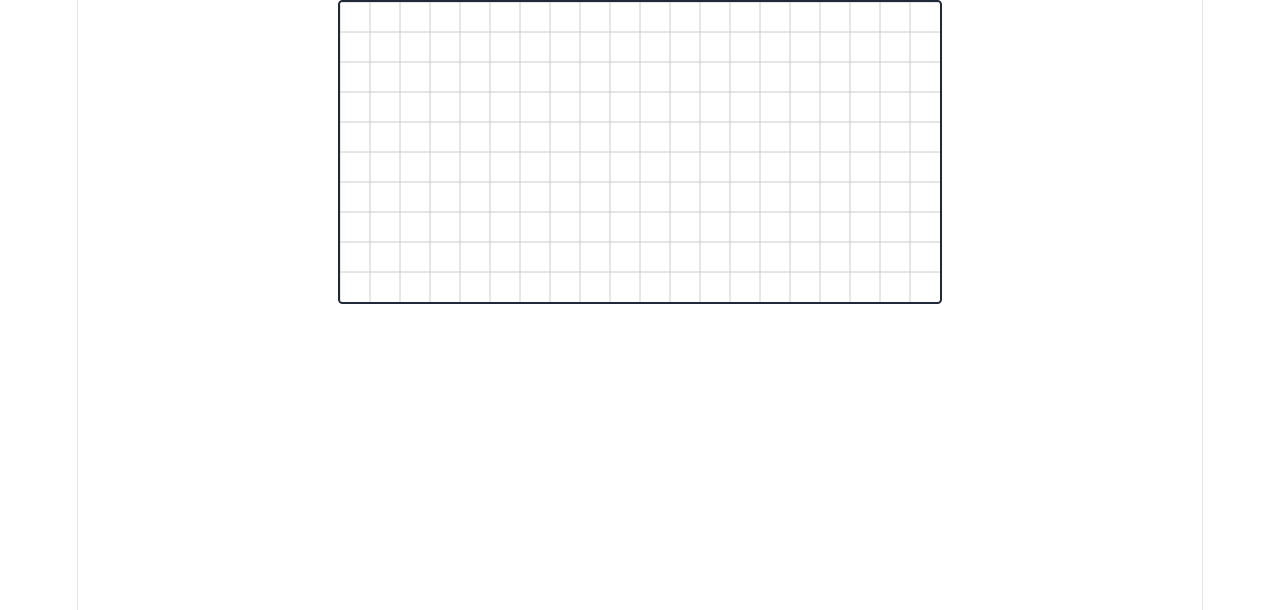
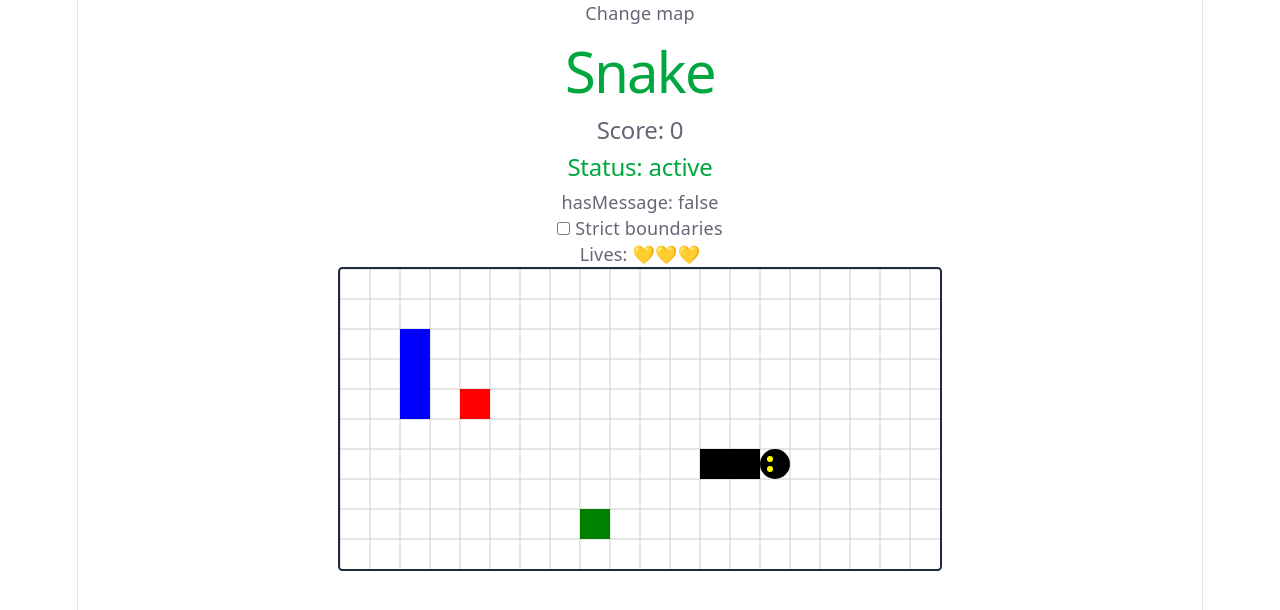
Before and after one commit to Gafafafa25/react-game-snake, a React (Vite) app: page / in a window 1280 px wide. Shown: the top 610 px of the page. Built offline with nearby package versions, Linux system fonts and the light colour scheme.

Commit message:
MapBuilder changes 10.08

```diff
--- a/src/App.jsx
+++ b/src/App.jsx
@@ -1,13 +1,16 @@
 import './App.css'
 import Game from './components/./Game.jsx'
 import MapBuilder from "./components/MapBuilder.jsx";
+import {useState} from "react";
 function App() {
-
+    const [showMapBuilder, setShowMapBuilder] = useState(false)
 
     return (
         <>
+            <button onClick={() => setShowMapBuilder(!showMapBuilder)}>Change map</button>
+            {showMapBuilder ? <MapBuilder /> : <Game />}
             {/*<Game/>*/}
-            <MapBuilder/>
+            {/*<MapBuilder/>*/}
         </>
     )
 }
--- a/src/components/Game.jsx
+++ b/src/components/Game.jsx
@@ -21,6 +21,7 @@ const WALLSMAP = [
     [{x: 2, y: 2}, {x: 2, y: 3}],
     [{x: 2, y: 2}]
 ]
+// const WALLSMAP ; //todo:
 const WALLMAPNUMBER = 0
 const WALLS = WALLSMAP[WALLMAPNUMBER]
 
@@ -302,6 +303,7 @@ const Game = () => {
     const [seconds, setSeconds] = useState(HEALTHBOXTIME)
     const canvasRef = useRef(null)
     const directionRef = useRef(INITDIRECTION)
+    // const [showMapBuilder, setShowMapBuilder] = useState(false)
 
     useEffect(() => { //main
         const intervalId = setInterval(() => {
@@ -398,7 +400,7 @@ const Game = () => {
 
     return (
         <section>
-            {/*<button onClick={() => changeMap()}>Change map</button>*/}
+            {/*<button onClick={() => setShowMapBuilder(!showMapBuilder)}>Change map</button>*/}
             <h1 className="text-green-600">Snake</h1>
             <h2>Score: {gameState.score}</h2>
             <h2 className={`text-` + gameState.statusColor + `-600`}>Status: {gameState.status}</h2>
--- a/src/components/MapBuilder.jsx
+++ b/src/components/MapBuilder.jsx
@@ -42,10 +42,19 @@ const renderGame = (canvas, walls) => {
 const MapBuilder = () => {
     const canvasRef = useRef(null)
     const [walls, setWalls] = useState(Array(ROWS).fill().map(() => Array(COLUMNS).fill('')))
+    const [wallsCoords, setWallsCoords] = useState([])
 
     useEffect(() => {
         renderGame(canvasRef.current, walls)
     }, [walls])
+
+    // useEffect(() => {
+    //     localStorage.setItem('walls', JSON.stringify(wallsCoords))
+    // }, [wallsCoords])
+    //
+    // const stored = localStorage.getItem('wallsCoords')
+    // const parsedArray = stored ? JSON.parse(stored) : []
+    // console.log(parsedArray)
 
     const handleClick = (e) => {
         const rect = canvasRef.current.getBoundingClientRect()
@@ -55,13 +64,15 @@ const MapBuilder = () => {
 
         const col = Math.floor(x / CELLSIZE) //current col
         const row = Math.floor(y / CELLSIZE) //current row
-        console.log(row, "row")
-        console.log(col, "col")
+        // console.log(row, "row")
+        // console.log(col, "col")
 
         if (col >= 0 && col < COLUMNS && row >= 0 && row < ROWS) {
             setWalls((prevWalls) => { //switch color
                 const newWalls = prevWalls.map((r) => [...r])
                 newWalls[row][col] = newWalls[row][col] === '' ? 'red' : ''
+                setWallsCoords((prevCoords) => [...prevCoords, {x: row, y: col}])
+                console.log(wallsCoords, " wallscoords")
                 return newWalls
             })
         }
```
